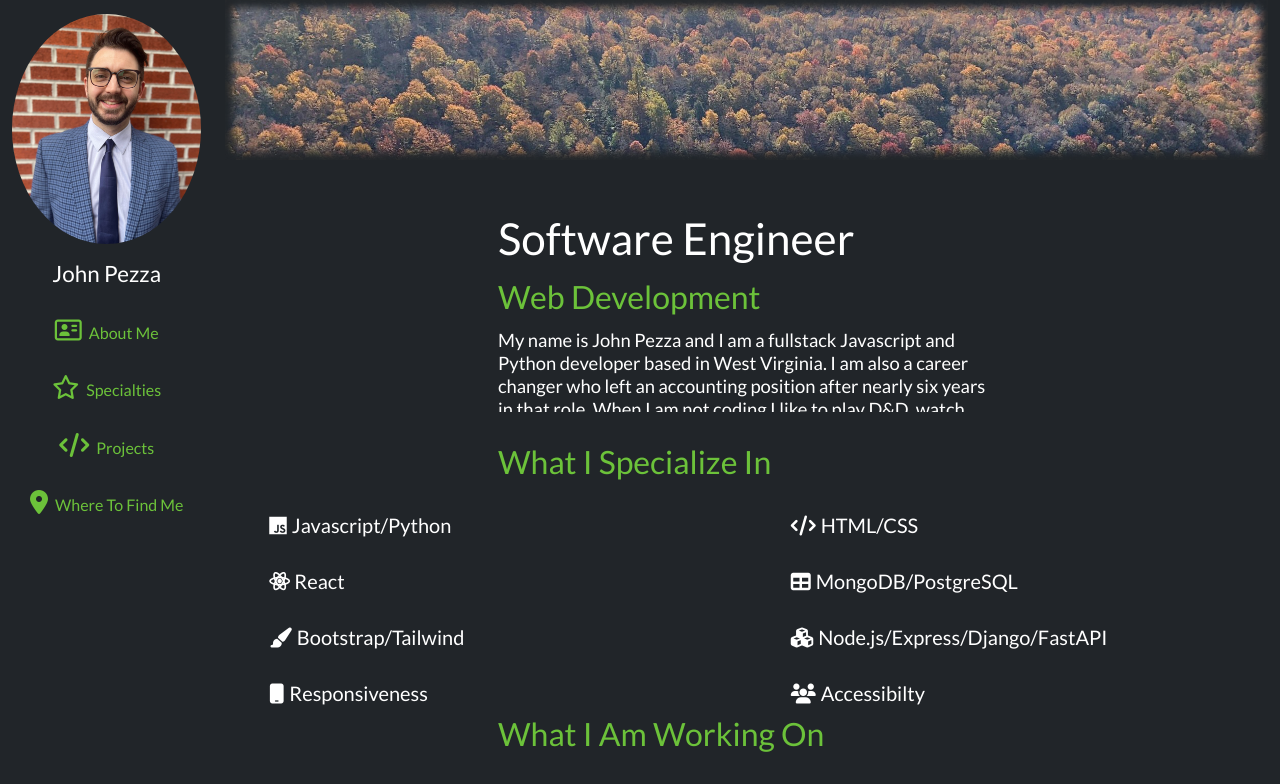
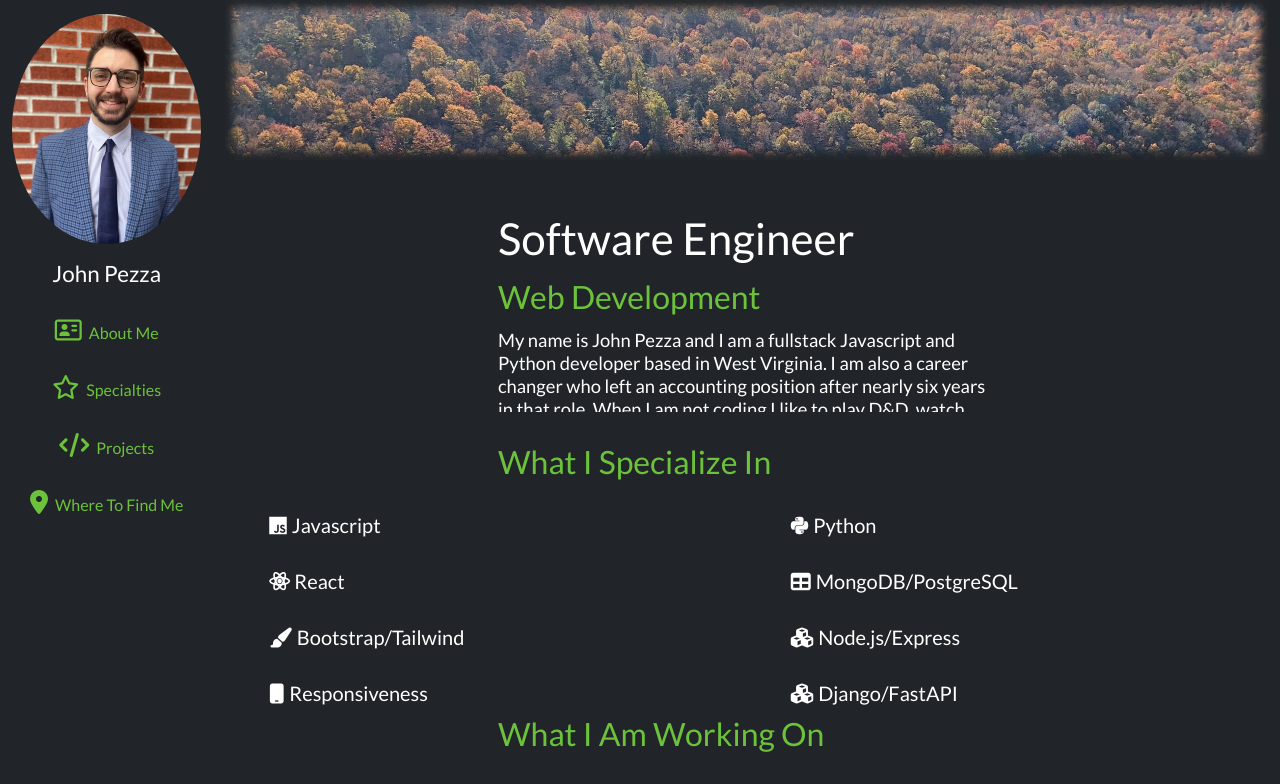
Before and after one commit to jpdotdev/portfolio, a website: page src/index.html in a window 1280 px wide. Shown: the top 784 px of the page. Drawn offline with nearby package versions, Linux system fonts and the light colour scheme.

Commit message:
skills update again

```diff
--- a/src/index.html
+++ b/src/index.html
@@ -106,7 +106,7 @@
                       <div class="row align-items-center justify-content-around flex-row">
                         <div class="col-lg-6">
                           <ul class="feature-icons">
-                            <li class="icon fa-brands fa-js"> <span class="icon-text"> Javascript/Python </span> </li> <br>
+                            <li class="icon fa-brands fa-js"> <span class="icon-text"> Javascript </span> </li> <br>
                             <li class="icon fa-solid fa-brands fa-react"> <span class="icon-text"> React </span> </li> <br>
                             <li class="icon fa-solid fa-paintbrush"> <span class="icon-text"> Bootstrap/Tailwind </span> </li> <br>
                             <li class="icon fa-solid fa-mobile"> <span class="icon-text"> Responsiveness </span> </li> <br>
@@ -114,10 +114,10 @@
                         </div>
                         <div class="col-lg-6">
                           <ul class="feature-icons">
-                            <li class="icon fa-solid fa-code"> <span class="icon-text"> HTML/CSS </span> </li> <br>
+                            <li class="icon fa-brands fa-python"> <span class="icon-text"> Python </span> </li> <br>
                             <li class="icon fa-solid fa-table"> <span class="icon-text"> MongoDB/PostgreSQL </span></li> <br>
-                            <li class="icon fa-solid fa-cubes"> <span class="icon-text"> Node.js/Express/Django/FastAPI </span> </li> <br>
-                            <li class="icon fa-solid fa-users"> <span class="icon-text"> Accessibilty </span>  </li> <br>
+                            <li class="icon fa-solid fa-cubes"> <span class="icon-text"> Node.js/Express </span> </li> <br>
+                            <li class="icon fa-solid fa-cubes"> <span class="icon-text"> Django/FastAPI </span> </li> <br>
                           </ul>
                         </div>
                         </div>
```
